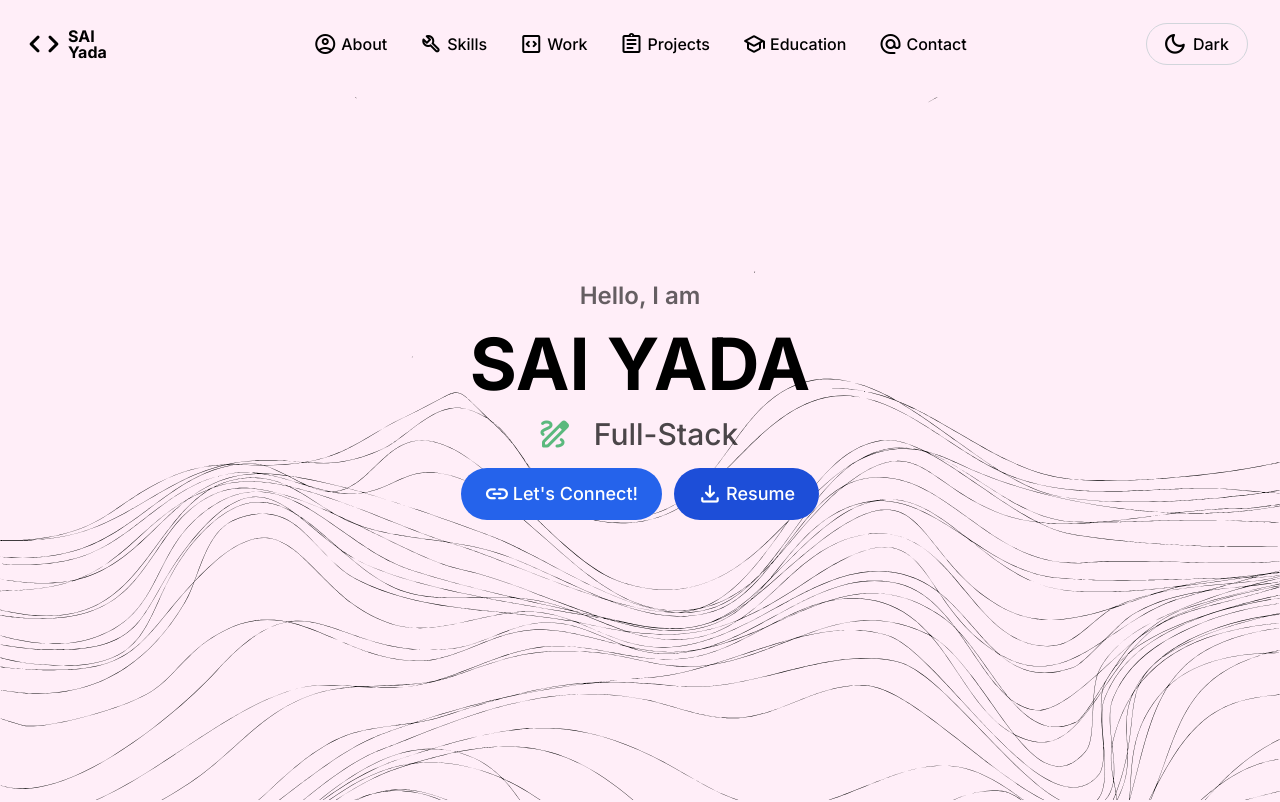
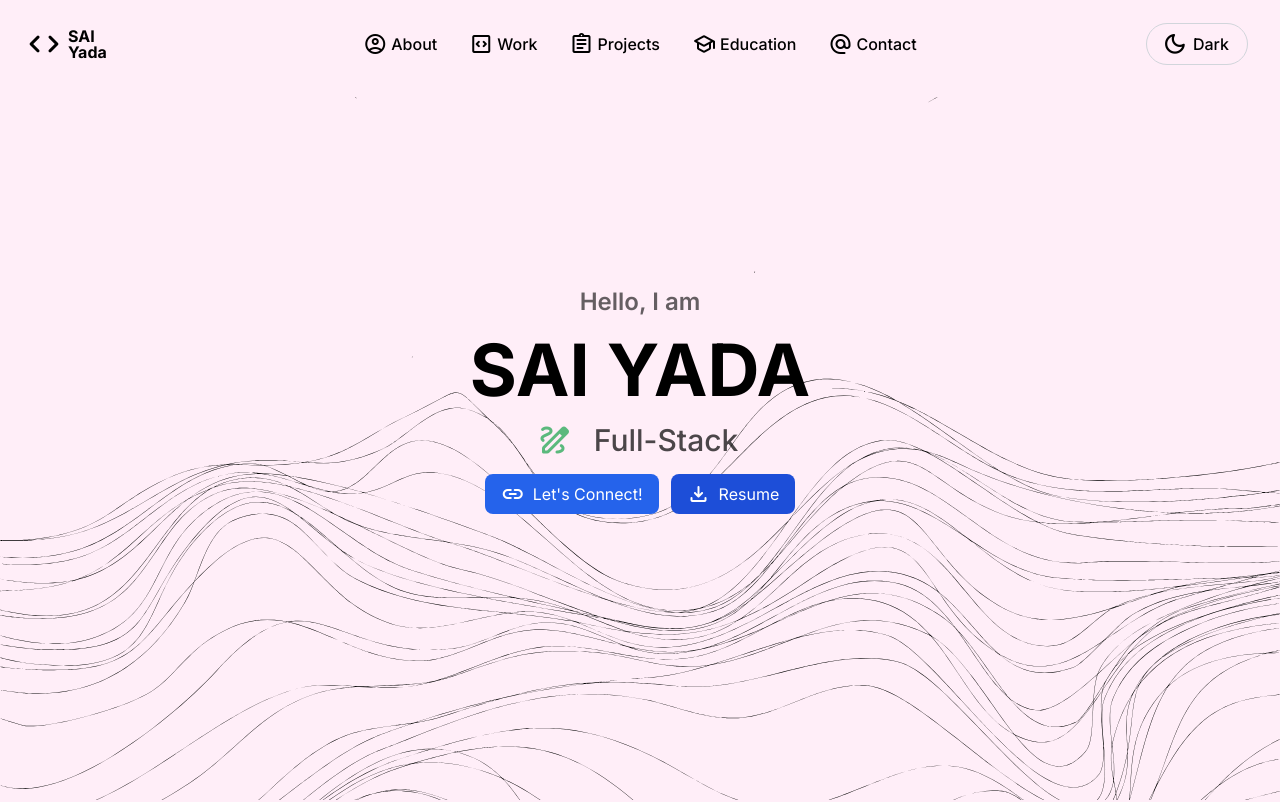
Before and after one commit to sai271099/portfolio, a Next.js app: page / in a window 1280 px wide. Shown: the top 802 px of the page. Built offline with nearby package versions, Linux system fonts and the light colour scheme.

Commit message:
title page changes

```diff
--- a/src/app/page.tsx
+++ b/src/app/page.tsx
@@ -12,7 +12,6 @@ export default function Home() {
     <div>
         <Title />
         <About />
-        <Skills />
         <Work />
         <Projects />
         <Education />
--- a/src/components/NavBar.tsx
+++ b/src/components/NavBar.tsx
@@ -10,7 +10,6 @@ const NavBar = () => {
       </div>
       <ul className={'flex flex-row items-center justify-center p-2 w-3/5'}>
         <NavItem name={'About'} link={'#about'} icon={'account_circle'} />
-        <NavItem name={'Skills'} link={'#skills'} icon={'build'} />
         <NavItem name={'Work'} link={'#work'} icon={'code_blocks'} />
         <NavItem name={'Projects'} link={'#projects'} icon={'assignment'} />
         <NavItem name={'Education'} link={'#education'} icon={'school'} />
--- a/src/components/Title.tsx
+++ b/src/components/Title.tsx
@@ -1,9 +1,36 @@
 "use client"; // Marks this as a Client Component to use hooks
 
 import { useState, useEffect } from 'react';
-import TitleCTA from '@/components/elements/TitleCTA';
 import Head from 'next/head';
+import React from 'react';
 
+// TypeScript interface for props in TitleCTA
+interface TitleCTAProps {
+  title: string;
+  link: string;
+  icon: string;
+  styles: string;
+  target?: string; // Optional prop
+  rel?: string;    // Optional prop
+}
+
+// TitleCTA Component
+const TitleCTA: React.FC<TitleCTAProps> = ({ title, link, icon, styles, target, rel }) => {
+  return (
+    <a
+      href={link}
+      target={target}
+      rel={rel}
+      className={`px-4 py-2 rounded-lg flex items-center gap-2 ${styles}`}
+    >
+      <span className="material-symbols-rounded">{icon}</span>
+      {title}
+    </a>
+  );
+};
+
+// Main Title Component
+const Title = () => {
   const roles = [
     {
       text: 'Software Engineer',
@@ -17,11 +44,9 @@ const roles = [
     },
   ];
 
-const Title = () => {
   const [currentRoleIndex, setCurrentRoleIndex] = useState(0); // Index of current role
   const [displayedText, setDisplayedText] = useState(''); // Current text being typed
   const [isDeleting, setIsDeleting] = useState(false); // Whether we're in typing or deleting mode
-  const [loopNum, setLoopNum] = useState(0); // Number of loops completed
   const typingSpeed = 150; // Speed of typing in milliseconds
   const deletingSpeed = 75; // Speed of deleting in milliseconds
   const pauseTime = 1000; // Pause before starting to delete or switch
@@ -83,14 +108,18 @@ const Title = () => {
             link={'https://www.linkedin.com/in/sai-yada27/'}
             icon={'link'}
             styles={'bg-blue-600 text-white'}
+            target="_blank"  // Ensure the target is set here
+            rel="noopener noreferrer" // Ensure the rel attribute is set here
           />
           <TitleCTA
             title={'Resume'}
             link={
-              'https://drive.google.com/uc?export=download&id=1raJhuhAZep1xRC5w7kaAkYEErPambOfo'
+              'https://drive.google.com/file/d/1raJhuhAZep1xRC5w7kaAkYEErPambOfo/view' // Viewable link to open the resume in the browser
             }
             icon={'download'}
             styles={'bg-blue-700 text-white'}
+            target="_blank"  // Ensure the target is set here
+            rel="noopener noreferrer" // Ensure the rel attribute is set here
           />
         </div>
       </main>
```
Lines whose indentation alone changed are shown as unchanged.
